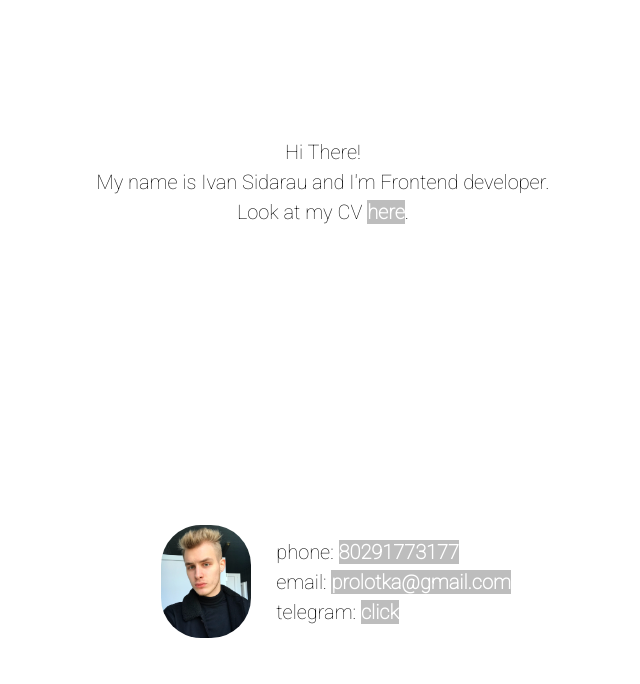
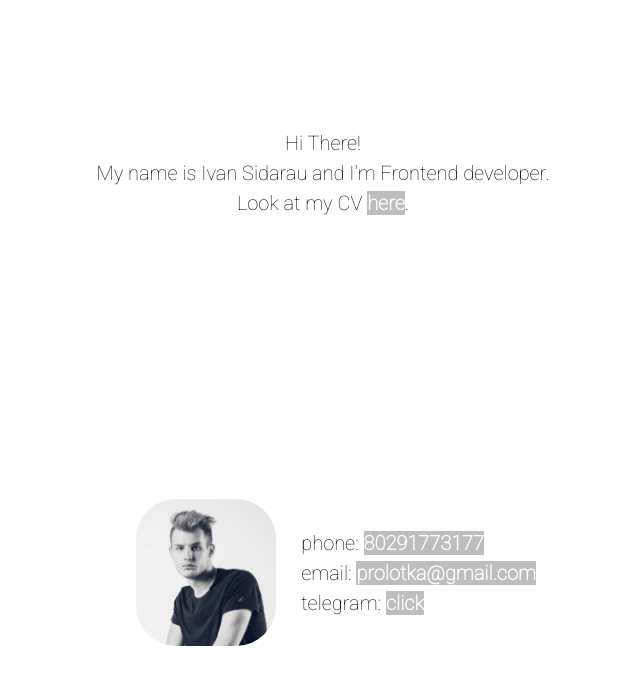
Before and after one commit to ivnmood/IvanSidarauCV, a plain HTML site: page index.html in a window 1280 px wide. Shown: the whole page, without its empty margins (317-957 px from the left). Drawn offline with Linux system fonts and the light colour scheme.

Commit message:
change photo

```diff
--- a/index.html
+++ b/index.html
@@ -16,10 +16,10 @@
             <br>
             <span>My name is Ivan Sidarau and I'm Frontend developer.</span>
             <br>
-            <span>Look at my CV <a href="./properties/IvanSidarauResume.pdf" download target="_blank">here</a>.</span>
+            <span>Look at my CV <a href="./properties/IvanSidarauResume%20(3).pdf" download target="_blank">here</a>.</span>
         </div>
         <div class="photo_description">
-            <img class="photo" src="./properties/IvanSidarau.jpg" alt="Avatar">
+            <img class="photo" src="./properties/2020-07-23%2004.20.40%201.jpg" alt="Avatar">
             <div class="description">
                 <span>phone: <a href="tel:80291773177">80291773177</a></span> <br>
                 <span>email: <a href="mailto:prolotka@mail.com">prolotka@gmail.com</a></span> <br>
--- a/style.css
+++ b/style.css
@@ -28,7 +28,7 @@
 }
 
 .photo {
-    width: 90px;
+    width: 140px;
     border-radius: 40px;
     margin: 2vw;
 }
```
Also changed, not shown: properties/2020-07-23 04.20.40 1.jpg (added), properties/IvanSidarau.jpg (deleted), 2 other files.
